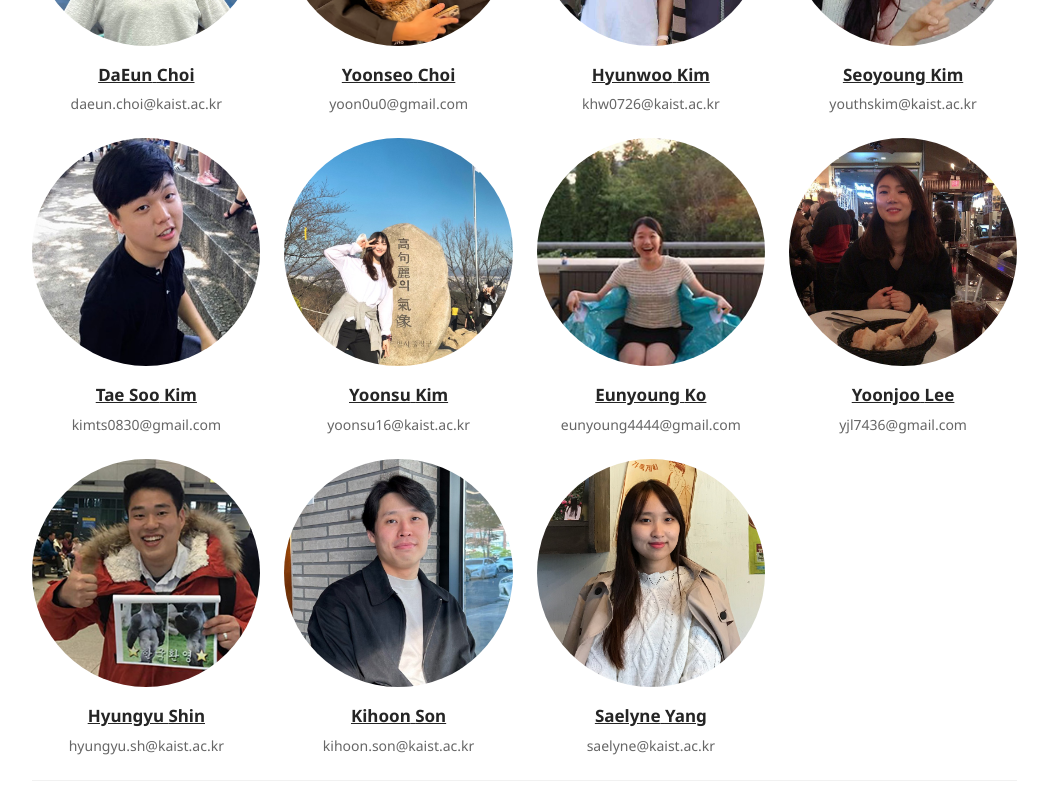
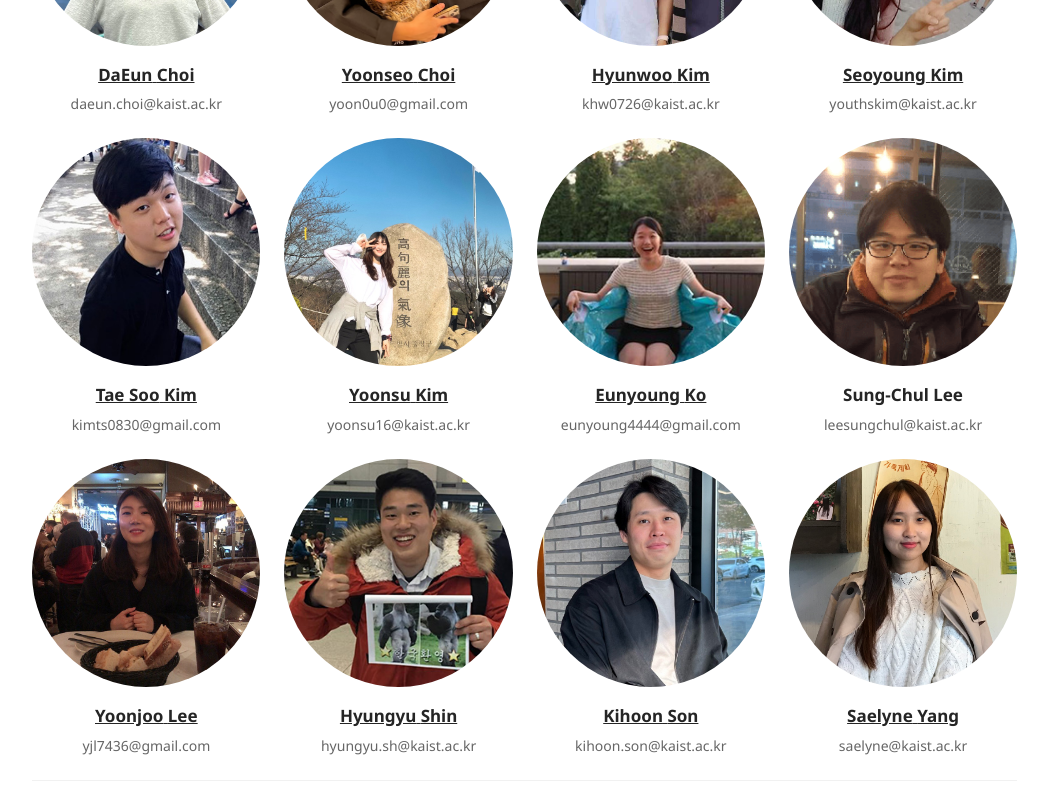
Before and after one commit to uhcsed/uhcsed.github.io, a Next.js app: page /people in a window 1280 px wide. Shown: the part 1180-1980 px from the top of the page, without its empty margins (49-1097 px from the left). Built offline with nearby package versions, Linux system fonts and the light colour scheme.

Commit message:
updating people info (#74)
* added news about cscw2024

* updated photos and alumnified people

* updated affiliations

* adding Junho's new paper and removing dup paper

* update member info including website

```diff
--- a/src/data/members.ts
+++ b/src/data/members.ts
@@ -153,6 +153,13 @@ export const MEMBERS: Record<string, Member> = {
     site: 'https://hyungyu.com/',
     msThesis: 'https://kixlab.github.io/website-files/theses/thesis-ms-2019-hyungyu.pdf',
   },
+  sungchullee: {
+    firstName: 'Sung-Chul',
+    lastName: 'Lee',
+    email: 'leesungchul@kaist.ac.kr',
+    kixlabPosition: 'Ph.D. Student',
+    img: 'sclee.png',
+  },
   kihoonson: {
     firstName: 'Kihoon',
     lastName: 'Son',
@@ -526,7 +533,7 @@ export const MEMBERS: Record<string, Member> = {
     currentPosition: 'Ph.D. Student at Cornell University',
     kixlabPosition: 'M.S. Student',
     isAlumni: true,
-    site: 'https://ejjjjkang.github.io/',
+    site: 'https://eunkang.info/',
     startYear: 2020,
     startSeason: 'Summer',
     endYear: 2022,
@@ -684,7 +691,7 @@ export const MEMBERS: Record<string, Member> = {
     startSeason: 'Winter',
     endYear: 2019,
     endSeason: 'Spring',
-    site: 'https://sites.google.com/view/artithakur',
+    site: 'https://sixped.dk/',
     currentPosition: 'Co-founder and CTO at NordInsight',
   },
   eveyhuang: {
@@ -696,7 +703,7 @@ export const MEMBERS: Record<string, Member> = {
     startSeason: 'Summer',
     endYear: 2019,
     endSeason: 'Spring',
-    site: 'https://portfolio.adobe.com/missing',
+    site: 'https://eveyhuang.com/',
     currentPosition: 'Ph.D. Student at Northwestern University',
   },
   hyeungshikjung: {
```
